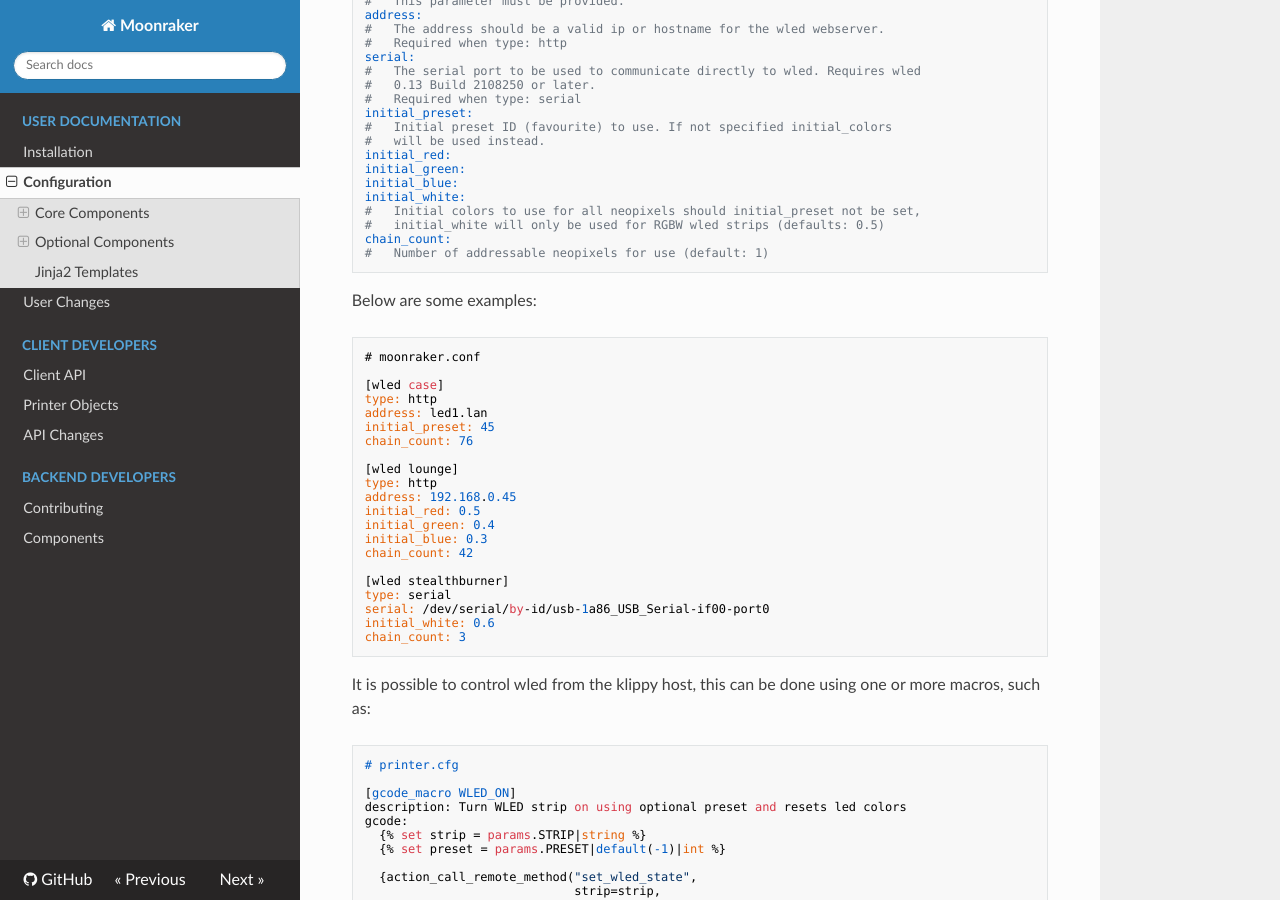
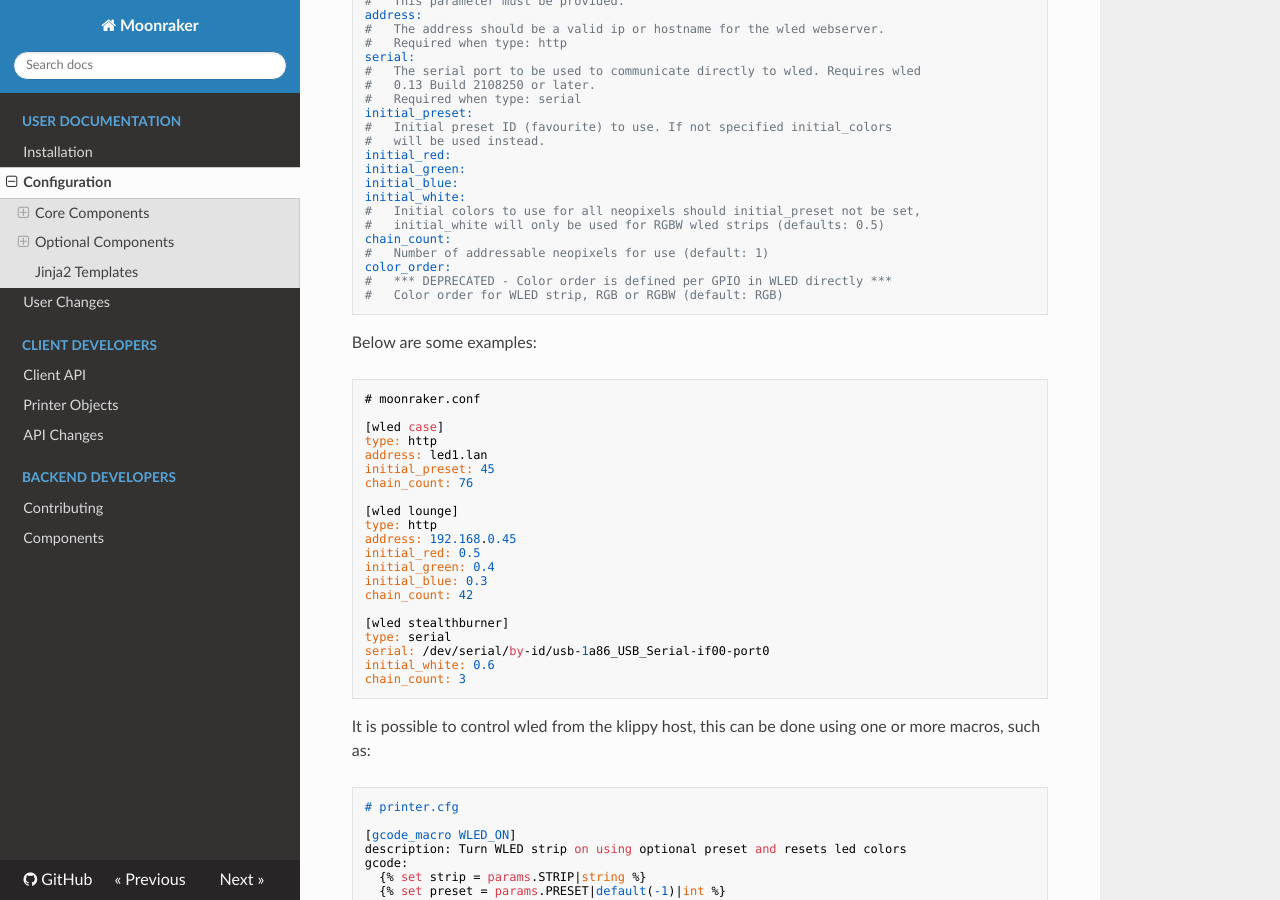
Before and after one commit to Arksine/moonraker, an MkDocs documentation site: the page built from docs/configuration.md, in a window 1280 px wide and 900 px high, scrolled down 18273 px. Built offline with MkDocs 1.6.1, drawn with Linux system fonts in a browser that asks for light colours; nearby versions of some CDN libraries.

Commit message:
wled: deprecate=True for color_order and documentation
Signed-off-by:  Richard Mitchell <richardjm+moonraker@gmail.com>

````diff
--- a/docs/configuration.md
+++ b/docs/configuration.md
@@ -1132,6 +1132,9 @@ initial_white:
 #   initial_white will only be used for RGBW wled strips (defaults: 0.5)
 chain_count:
 #   Number of addressable neopixels for use (default: 1)
+color_order:
+#   *** DEPRECATED - Color order is defined per GPIO in WLED directly ***
+#   Color order for WLED strip, RGB or RGBW (default: RGB)
 ```
 Below are some examples:
 ```ini
````
Also changed, not shown: 1 other file.
